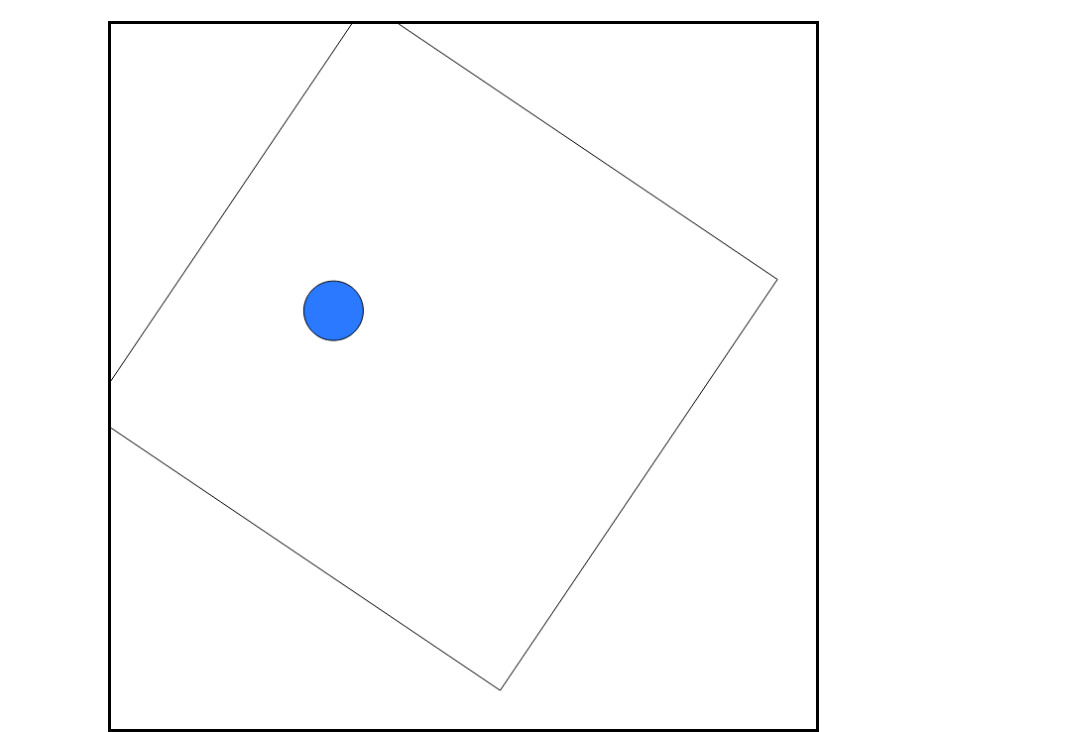
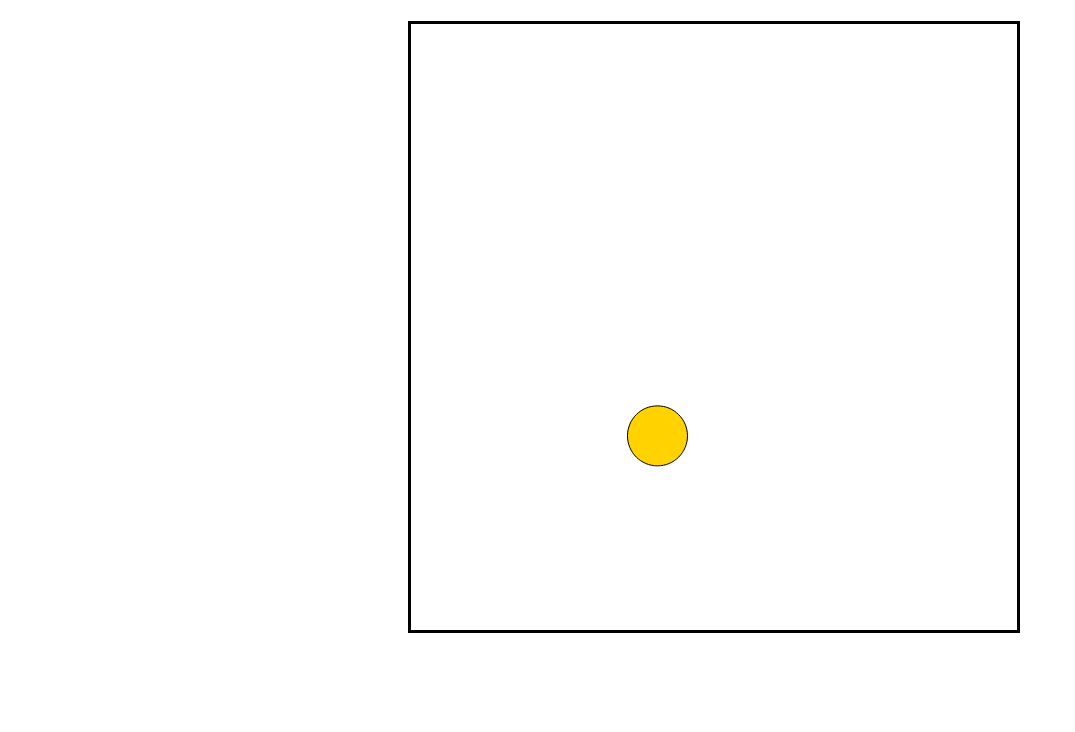
Before and after one commit to DynamiteBalls/DynamiteBalls, a plain HTML site: page index.html in a window 1280 px wide. Shown: the part 87-819 px from the top of the page, without its empty margins (0-1075 px from the left). Drawn offline with Linux system fonts and the light colour scheme.

Commit message:
html - css - js propre fonctionnels

```diff
--- /dev/null
+++ b/Countdown.js
@@ -0,0 +1,29 @@
+window.onload = function() {
+
+    var log = document.getElementById("log");
+    var btn = document.getElementById("btn");
+    var counting = false;
+
+    function start(count) {
+        console.log(counting);
+        if (!counting) {
+            counting = true;
+            log.innerHTML = count;
+            var timer = setInterval(function() {
+                if (count >= 0) {
+                    log.innerHTML = count;
+                    count--;
+                } else {
+                    clearInterval(timer);
+                    count = arguments[0];
+                    counting = false;
+                }
+            }, 1000);
+        }
+    }
+
+    btn.onclick = function() {
+        start(60);
+    };
+
+};
--- a/index.html
+++ b/index.html
@@ -11,11 +11,12 @@
 
 <body>
 
-  <canvas class="rotating" id="myCanvas" width="705" height="705" style="width: 705px;
-  height: 705px;">
-  </canvas>
-
+<canvas class="rotating" id="myCanvas" width="600" height="600">
+</canvas>
+  <div id="log">Start</div>
+  <button id="btn">Go</button>
   <script type="text/javascript" src="paper-full.js"></script>
+  <script type="text/javascript" canvas="myCanvas" src="Countdown.js"></script>
   <script type="text/paperscript" canvas="myCanvas" src="script.js"></script>
 
 </body>
--- a/script.js
+++ b/script.js
@@ -1,41 +1,44 @@
 function onFrame(event) {
   onFrameBall(event);
-  onFrameCarre(event);
 };
 
-var carre = new Path.Rectangle({
-	point: [75, 75],
-	size: [500, 500],
-	strokeColor: 'black'
-});
-
-function onFrameCarre(event) {
-	carre.rotate(2);
+function newDestination() {
+  return Point.random() * view.size;
 }
 
-var circ = new Path.Circle({
-      center: view.center,
-      radius: 30,
-      fillColor: '#2A79FF',
-      strokeColor:'black'
-});
+function createCircle() {
+  var c = new Path.Circle({
+    center: Point.random() * view.size,
+    radius: 30,
+    fillColor: fillColor,
+    strokeColor: 'black',
+  });
 
-circ.onClick = function (event) {
-this.remove();
+  var fillColor = c.fillColor
+
+  c.fillColor = {
+    hue: Math.random() * 360,
+    saturation: 1,
+    brightness: 1
+  }
+
+  c.onClick = function(event) {
+    this.remove();
+
+    circ = createCircle();
+    destination = newDestination();
+  }
+  return c;
+
 }
-
-var destination = Point.random() * view.size;
+var circ = createCircle();
+var destination = newDestination();
 
 function onFrameBall(event) {
   var vector = destination - circ.position;
-  circ.position += vector / 10;
-  circ.content = Math.round(vector.isZero);
+  circ.position += vector / 20;
+  circ.content = Math.random(vector.isZero);
   if (vector.length < 5) {
-    destination = Point.random() * view.size;
-    }
+    destination = newDestination();
+  }
 };
-
-view.onFrameCadre = function(event) {
-       // Each frame, rotate the path by 3 degrees:
-       cadre.rotate(3);
-   }
--- a/style.css
+++ b/style.css
@@ -8,7 +8,12 @@ html, body {
 .rotating {
   background-color: white;
   position: absolute;
-  left: 100px;
+  left: 400px;
   top: 100px;
   border: 3px solid black;
 }
+
+/*Compte a rebours*/
+#log {
+  font-size: 300%; font-weight: bold;
+}
```
